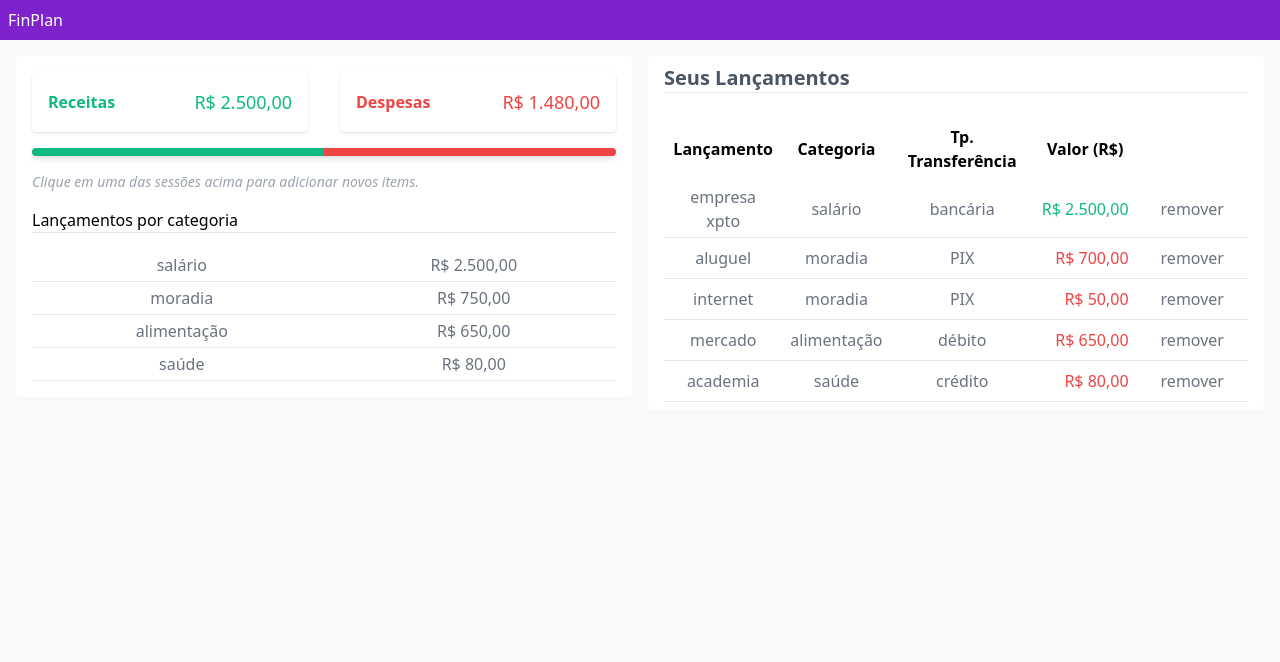
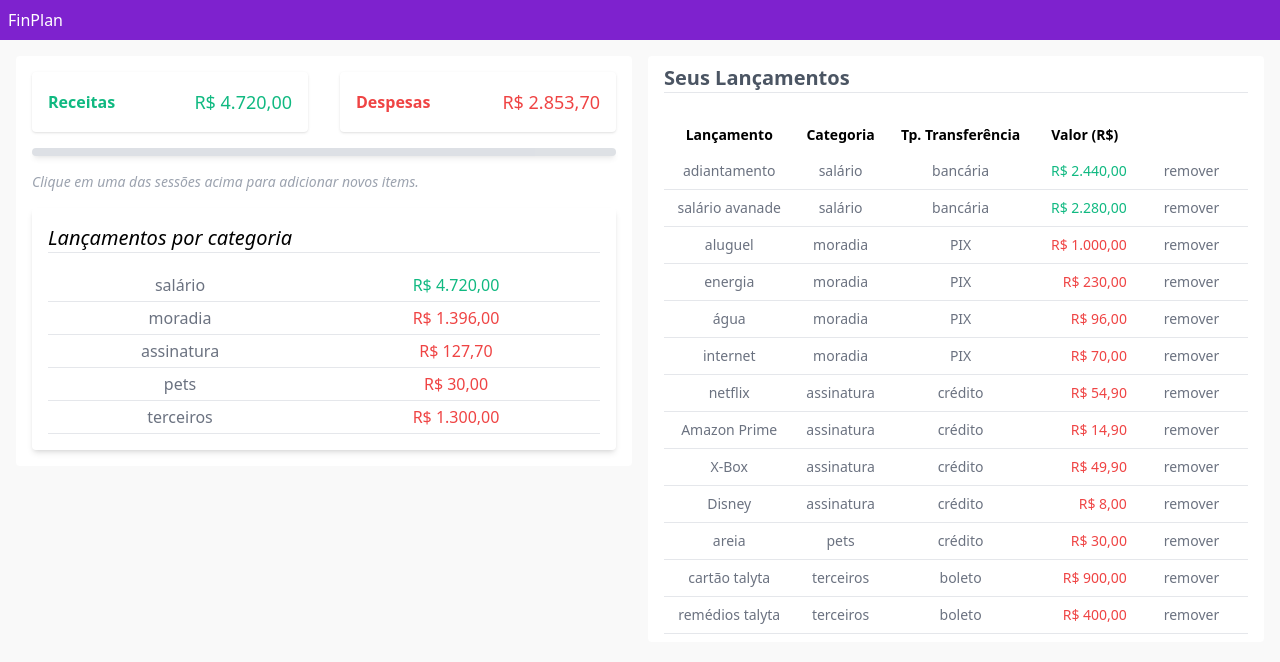
Before and after one commit to josecarlosmonteiro/facileasy-finplan-web, a Next.js app: page /lancamentos/fixos in a window 1280 px wide. Shown: the top 662 px of the page. Built offline with nearby package versions, Linux system fonts and the light colour scheme; data requests are answered from the project's data file.

Commit message:
feat: implementar ajustes de layout + animação da barra de balanço + ajuste de tabela de categorias.

```diff
--- a/src/app/(logged)/lancamentos/fixos/page.tsx
+++ b/src/app/(logged)/lancamentos/fixos/page.tsx
@@ -36,7 +36,9 @@ export default async function FixedReleases() {
             </h2>
             <br />
 
-            <GeneralTableFixedReleases />
+            <div className="text-sm">
+              <GeneralTableFixedReleases />
+            </div>
           </section>
         </div>
       </div>
--- a/src/components/releases/fixed/AddReleaseForm.tsx
+++ b/src/components/releases/fixed/AddReleaseForm.tsx
@@ -38,22 +38,19 @@ export function AddReleaseForm({
     const release: TRelease = {
       ...data,
       id: uniqueId(),
+      type: releaseType,
       value: Number(data.value),
     };
 
     submitFn(release);
 
+    setFocus("title");
     setValue("title", "");
     setValue("value", 0);
-    setFocus("title");
   };
 
   return (
-    <form
-      onSubmit={handleSubmit((data) =>
-        submitFn({ ...data, type: releaseType })
-      )}
-    >
+    <form onSubmit={handleSubmit(handleSubmitData)}>
       <div className="p-2 grid grid-cols-2 gap-4">
         <Select
           label="Categoria"
@@ -92,8 +89,10 @@ export function AddReleaseForm({
 
         <Input
           label="Valor (R$)"
+          type="number"
           control={control}
           name="value"
+          step={0.1}
           errors={errors}
           placeholder="1000"
           rules={{ required: "campo obrigatório" }}
--- a/src/components/releases/fixed/FixedReleasesCategory.tsx
+++ b/src/components/releases/fixed/FixedReleasesCategory.tsx
@@ -11,15 +11,29 @@ type TableDataProps = {
   total: number;
 };
 
-const columns: ColumnDef<TableDataProps>[] = [
-  { accessKey: "category", label: "" },
-  { accessKey: "total", label: "", formatFn: currency },
-];
-
 export function FixedReleasesCategory() {
   const { releases } = useContext(FixedReleasesContext);
   const { totalByRevenueCategory, totalByExpenseCategory } =
     useRelease(releases);
+
+  const columns: ColumnDef<TableDataProps>[] = [
+    { accessKey: "category", label: "" },
+    {
+      accessKey: "total",
+      label: "",
+      cell: (data) => (
+        <div
+          className={`${
+            totalByRevenueCategory[data.category]
+              ? "text-emerald-500"
+              : "text-red-500"
+          }`}
+        >
+          {currency(data.total)}
+        </div>
+      ),
+    },
+  ];
 
   const tableData: TableDataProps[] = [
     ...Object.entries(totalByRevenueCategory).map(([key, value]) => ({
@@ -33,10 +47,10 @@ export function FixedReleasesCategory() {
   ];
 
   return (
-    <div>
+    <div className="p-4 shadow-md rounded">
       {!!tableData.length ? (
         <>
-          <h1>Lançamentos por categoria</h1>
+          <h1 className="text-xl italic">Lançamentos por categoria</h1>
           <hr />
           <Table columns={columns} data={tableData} />
         </>
--- a/src/components/releases/fixed/GeneralTableFixedReleases.tsx
+++ b/src/components/releases/fixed/GeneralTableFixedReleases.tsx
@@ -41,7 +41,7 @@ export function GeneralTableFixedReleases() {
   ];
 
   return (
-    <div>
+    <div className="max-h-[70vh] overflow-auto">
       <Table data={releases} columns={columns} />
     </div>
   );
--- a/src/components/releases/fixed/ReleasesBalancePercentage.tsx
+++ b/src/components/releases/fixed/ReleasesBalancePercentage.tsx
@@ -1,10 +1,28 @@
 "use client";
 
-export function ReleasesBalancePercentage() {
+type Props = {
+  revenuesPercentage: number;
+  expensesPercentage: number;
+};
+
+export function ReleasesBalancePercentage({
+  revenuesPercentage = 0,
+  expensesPercentage = 0,
+}: Props) {
   return (
-    <div className="flex bg-gray-200 rounded-full shadow-md">
-      <div className="h-2 w-full flex items-center justify-center rounded-l-full bg-emerald-500"></div>
-      <div className="h-2 w-full flex items-center justify-center rounded-r-full bg-red-500"></div>
+    <div
+      className={`flex bg-gray-300 rounded-full shadow-md ${
+        revenuesPercentage + expensesPercentage === 0 && "animate-pulse"
+      }`}
+    >
+      <div
+        style={{ width: `${revenuesPercentage}%` }}
+        className="h-2 flex items-center justify-center rounded-l-full bg-emerald-500"
+      ></div>
+      <div
+        style={{ width: `${expensesPercentage}%` }}
+        className="h-2 flex items-center justify-center rounded-r-full bg-red-500"
+      ></div>
     </div>
   );
 }
--- a/src/constants/releases.ts
+++ b/src/constants/releases.ts
@@ -11,6 +11,7 @@ export const EXPENSES_CATEGORIES = [
   "alimentação",
   "lazer",
   "saúde",
+  "assinatura",
   "farmácia",
   "pets",
   "terceiros",
--- a/src/database/db.json
+++ b/src/database/db.json
@@ -1,43 +1,107 @@
 {
   "fixed-releases": [
     {
-      "id": "8a88",
+      "id": "fa4a",
       "category": "salário",
       "transferType": "bancária",
-      "title": "empresa xpto",
-      "value": "2500",
+      "title": "adiantamento",
+      "value": "2440",
       "type": "in"
     },
     {
-      "id": "c862",
+      "id": "01b5",
+      "category": "salário",
+      "transferType": "bancária",
+      "title": "salário avanade",
+      "value": "2280",
+      "type": "in"
+    },
+    {
+      "id": "464c",
       "category": "moradia",
       "transferType": "PIX",
       "title": "aluguel",
-      "value": "700",
+      "value": "1000",
       "type": "out"
     },
     {
-      "id": "56aa",
+      "id": "1",
+      "category": "moradia",
+      "transferType": "PIX",
+      "title": "energia",
+      "value": 230,
+      "type": "out"
+    },
+    {
+      "id": "2",
+      "category": "moradia",
+      "transferType": "PIX",
+      "title": "água",
+      "value": 96,
+      "type": "out"
+    },
+    {
+      "id": "3",
       "category": "moradia",
       "transferType": "PIX",
       "title": "internet",
-      "value": "50",
+      "value": 70,
       "type": "out"
     },
     {
-      "id": "2d13",
-      "category": "alimentação",
-      "transferType": "débito",
-      "title": "mercado",
-      "value": "650",
+      "id": "1",
+      "category": "assinatura",
+      "transferType": "crédito",
+      "title": "netflix",
+      "value": 54.9,
       "type": "out"
     },
     {
-      "id": "2c6a",
-      "category": "saúde",
+      "id": "1",
+      "category": "assinatura",
       "transferType": "crédito",
-      "title": "academia",
-      "value": "80",
+      "title": "Amazon Prime",
+      "value": 14.9,
+      "type": "out"
+    },
+    {
+      "id": "2",
+      "category": "assinatura",
+      "transferType": "crédito",
+      "title": "X-Box",
+      "value": 49.9,
+      "type": "out"
+    },
+    {
+      "id": "3",
+      "category": "assinatura",
+      "transferType": "crédito",
+      "title": "Disney",
+      "value": 8,
+      "type": "out"
+    },
+    {
+      "id": "4",
+      "category": "pets",
+      "transferType": "crédito",
+      "title": "areia",
+      "value": 30,
+      "type": "out"
+    },
+    {
+      "id": "1",
+      "category": "terceiros",
+      "transferType": "boleto",
+      "title": "cartão talyta",
+      "value": 900,
+      "type": "out"
+    },
+    {
+      "id": "2",
+      "category": "terceiros",
+      "transferType": "boleto",
+      "title": "remédios talyta",
+      "value": 400,
       "type": "out"
     }
   ]
```
